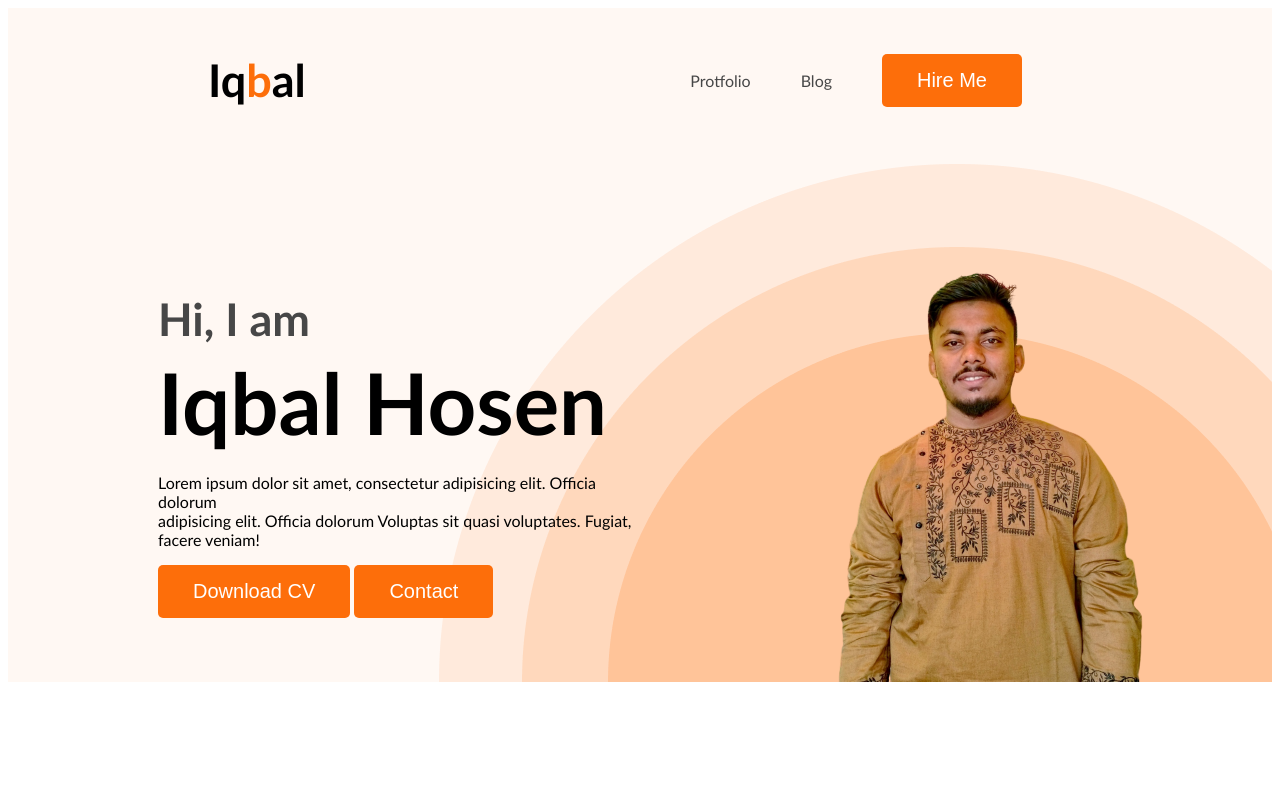
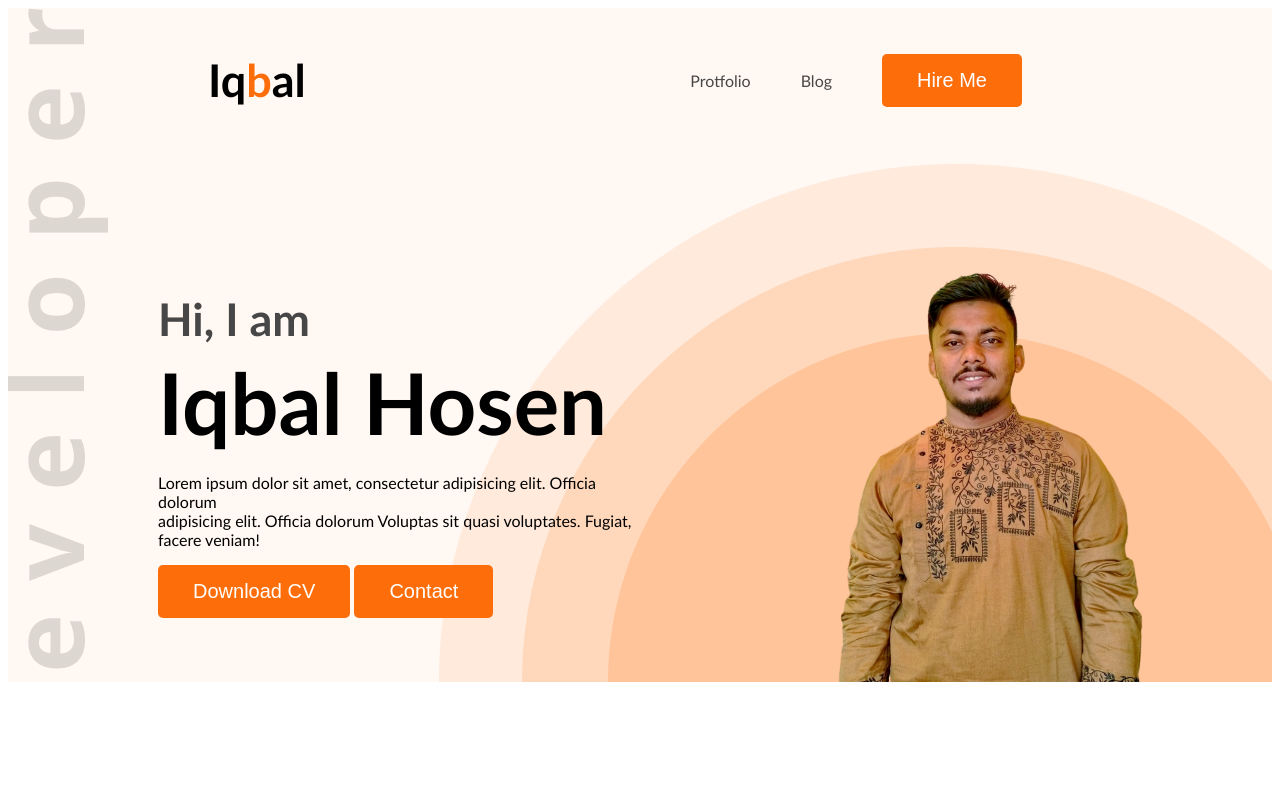
Before and after one commit to Iqbal-Hosen/wbedeveloper-protfolio, a plain HTML site: page index.html in a window 1280 px wide. Shown: the top 800 px of the page. Drawn offline with Linux system fonts and the light colour scheme.

Commit message:
added the picture

```diff
--- a/style/protfolio.css
+++ b/style/protfolio.css
@@ -52,9 +52,9 @@ nav a{
 .header{
 
     background-color: #fff8f3;
-    background-image:url("../header_bg.png");
+    background-image:url("../header_bg.png"),url("../developer.png");
     background-repeat: no-repeat;
-    background-position: bottom right;
+    background-position: bottom right, top left;
 
 
 }
```
Also changed, not shown: developer.png (added).
